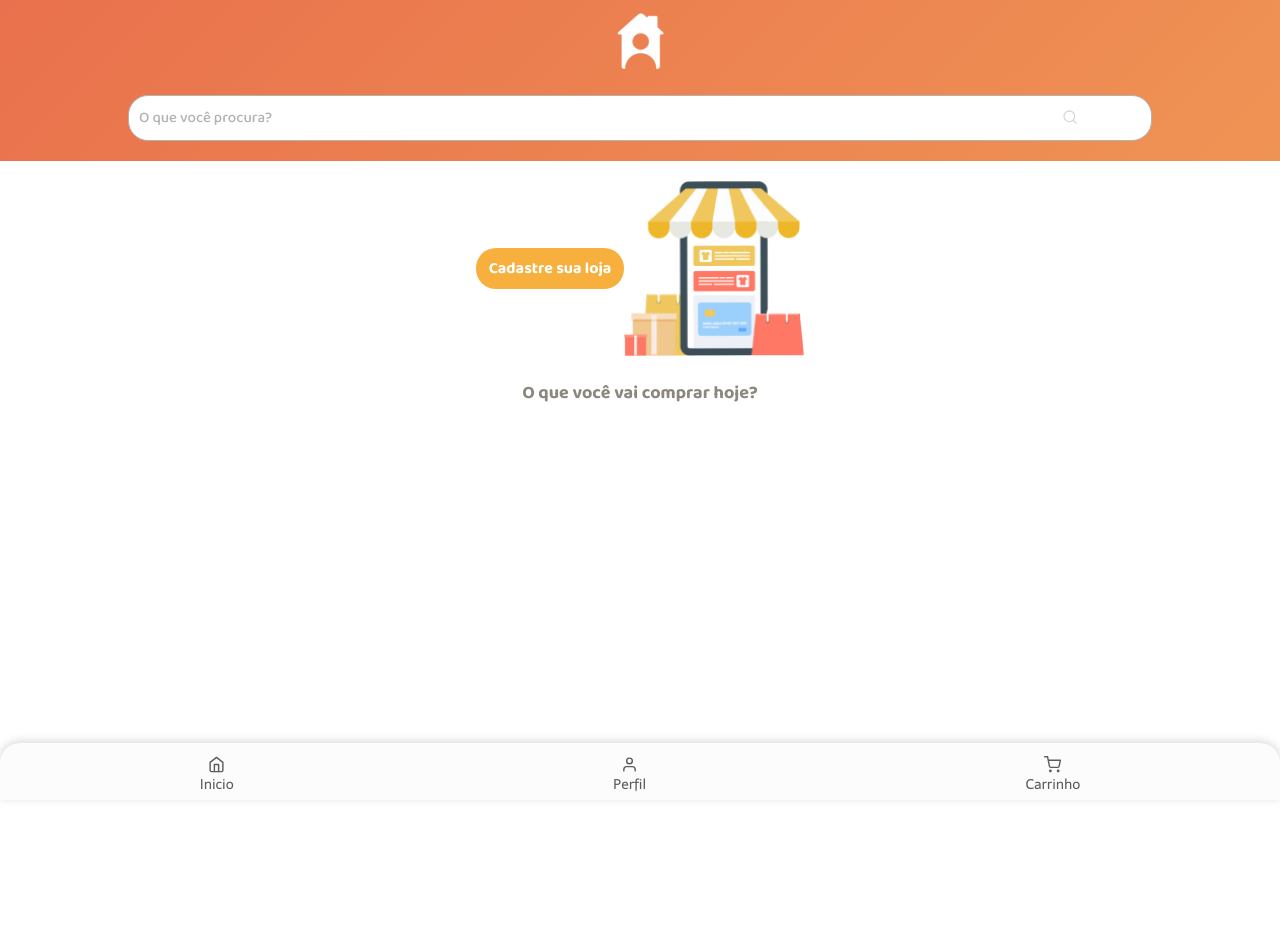
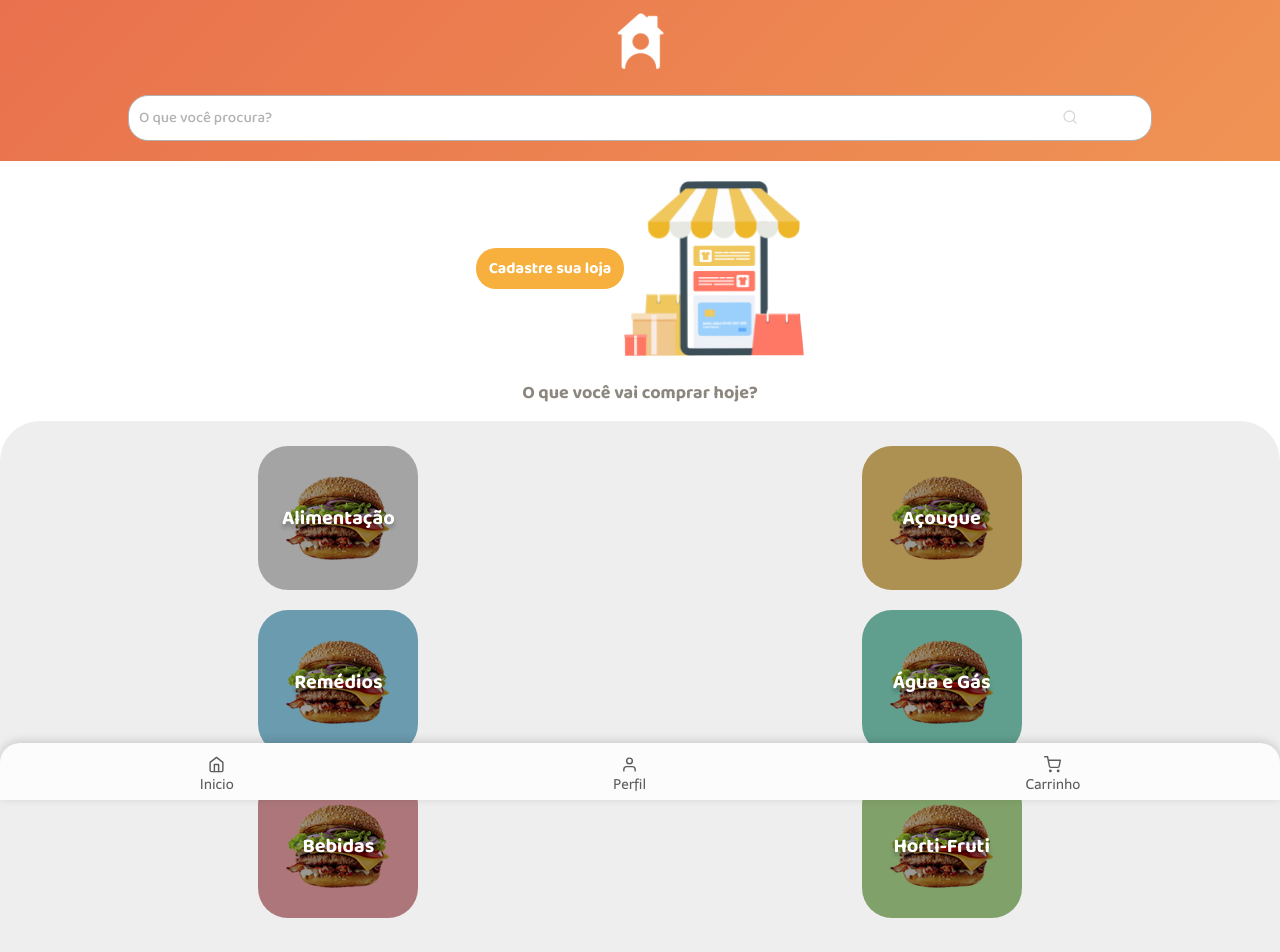
Before and after one commit to thiagovespa/ficoemcasa, a React (Create React App) app in the folder ficoemcasa-app/: page /categorias in a window 1280 px wide. Shown: the top 952 px of the page. Before the commit the page ends 800 px from the top, so only its background shows below. Built offline with nearby package versions, Linux system fonts and the light colour scheme.

Commit message:
adds category selection component

```diff
--- /dev/null
+++ b/ficoemcasa-app/src/components/CategorySelection/index.js
@@ -0,0 +1,68 @@
+import React from 'react'
+
+import {
+  Background,
+  List,
+  CategoryLink
+} from './styles'
+
+import categoryImg from '../../assets/cat-hamburguer.png'
+
+const CategorySelection = () => {
+  return (
+    <Background>
+      <List>
+        <li>
+          <CategoryLink
+            backgroundColor='#a4a4a4'
+          >
+            <img src={categoryImg} title='Categoria' alt='Categoria' />
+            <h3>Alimentação</h3>
+          </CategoryLink>
+        </li>
+        <li>
+          <CategoryLink
+            backgroundColor='#ad9153'
+          >
+            <img src={categoryImg} title='Categoria' alt='Categoria' />
+            <h3>Açougue</h3>
+          </CategoryLink>
+        </li>
+        <li>
+          <CategoryLink
+            backgroundColor='#6b9baf'
+          >
+            <img src={categoryImg} title='Categoria' alt='Categoria' />
+            <h3>Remédios</h3>
+          </CategoryLink>
+        </li>
+        <li>
+          <CategoryLink
+            backgroundColor='#609f8e'
+          >
+            <img src={categoryImg} title='Categoria' alt='Categoria' />
+            <h3>Água e Gás</h3>
+          </CategoryLink>
+        </li>
+        <li>
+          <CategoryLink
+            backgroundColor='#ad767a'
+          >
+            <img src={categoryImg} title='Categoria' alt='Categoria' />
+            <h3>Bebidas</h3>
+          </CategoryLink>
+        </li>
+        <li>
+          <CategoryLink
+            backgroundColor='#81a16a'
+          >
+            <img src={categoryImg} title='Categoria' alt='Categoria' />
+            <h3>Horti-Fruti</h3>
+          </CategoryLink>
+        </li>
+      </List>
+    </Background>
+  )
+}
+
+export default CategorySelection
--- /dev/null
+++ b/ficoemcasa-app/src/components/CategorySelection/styles.js
@@ -0,0 +1,56 @@
+import styled from 'styled-components'
+import { Link } from 'react-router-dom'
+
+export const Background = styled.div`
+  background-color: #EEEEEE;
+  width: 100%;
+  padding: 1.5rem .5rem 3.5rem;
+  margin-bottom: -2rem;
+  margin-top: 1rem;
+  border-radius: 4rem 4rem 0 0;
+`
+
+export const List = styled.ul`
+  list-style: none;
+  display: flex;
+  flex-wrap: wrap;
+  justify-content: space-evenly;
+  text-align: center;
+
+  > li {
+    flex: 1 1 40%;
+    display: flex;
+    justify-content: center;
+    margin: 1rem 5%;
+
+    &:nth-child(odd) {
+      margin: 1rem 0 1rem 5%;
+    }
+  }
+`
+
+export const CategoryLink = styled(Link)`
+  display: flex;
+  justify-content: center;
+  position: relative;
+  padding: 3rem 1.5rem;
+  background-color: ${props => props.backgroundColor};
+  border-radius: 3rem;
+
+  > img {
+    display: block;
+    width: 80%;
+    filter: brightness(60%);
+  }
+
+  > h3 {
+    position: absolute;
+    top: 50%;
+    transform: translateY(-50%);
+    font-family: 'Baloo 2', sans-serif;
+    font-size: 2rem;
+    line-height: 3rem;
+    color: #FFFFFF;
+    text-shadow: 0px 4px 4px rgba(0, 0, 0, 0.25);
+  }
+`
--- a/ficoemcasa-app/src/components/Footer/index.js
+++ b/ficoemcasa-app/src/components/Footer/index.js
@@ -4,11 +4,14 @@ import { FiHome, FiUser, FiShoppingCart } from 'react-icons/fi'
 import {
   Container,
   LinkList,
-  FooterBtn
+  FooterBtn,
+  Spacer
 } from './styles'
 
 const Footer = () => {
   return (
+    <>
+      <Spacer />
       <Container>
         <LinkList>
           <li>
@@ -31,6 +34,7 @@ const Footer = () => {
           </li>
         </LinkList>
       </Container>
+    </>
   )
 }
 
--- a/ficoemcasa-app/src/components/Footer/styles.js
+++ b/ficoemcasa-app/src/components/Footer/styles.js
@@ -8,6 +8,12 @@ export const Container = styled.nav`
   bottom: 0;
   border-radius: 2rem 2rem 0 0;
   box-shadow: 0px -2px 10px rgba(0,0,0,0.15);
+`
+
+export const Spacer = styled.div`
+  width: 100vw;
+  height: 6rem;
+  background-color: transparent
 `
 
 export const LinkList = styled.ul`
--- a/ficoemcasa-app/src/pages/Categories/index.js
+++ b/ficoemcasa-app/src/pages/Categories/index.js
@@ -2,6 +2,7 @@ import React from 'react'
 
 import Header from '../../components/Header'
 import StoreBanner from '../../components/StoreBanner'
+import CategorySelection from '../../components/CategorySelection'
 import Footer from '../../components/Footer'
 
 import { MainTitle } from '../../components/Styled'
@@ -14,6 +15,7 @@ const Categoria = () => {
       <MainTitle>
         O que você vai comprar hoje?
       </MainTitle>
+      <CategorySelection />
       <Footer />
     </>
   )
```
Also changed, not shown: ficoemcasa-app/src/assets/cat-hamburguer.png (added). Lines whose indentation alone changed are shown as unchanged.
